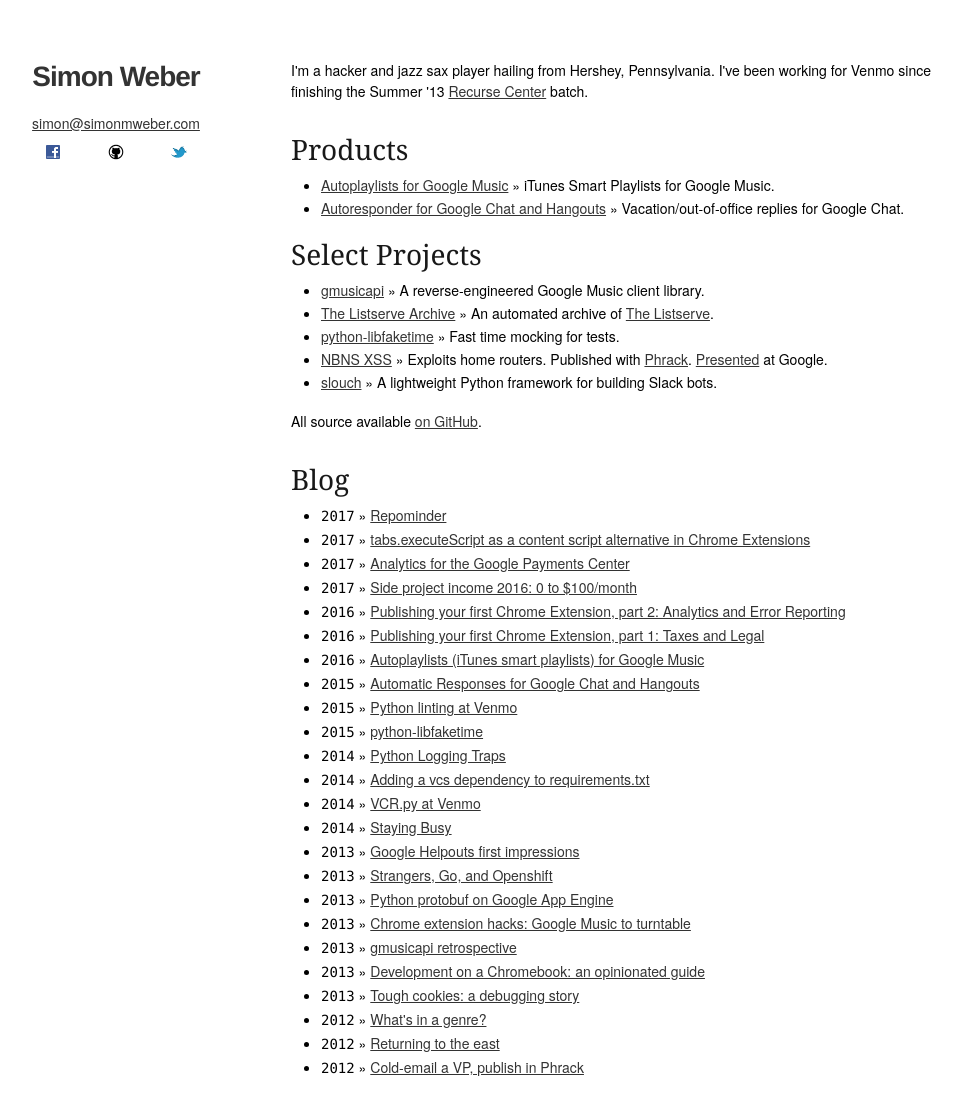
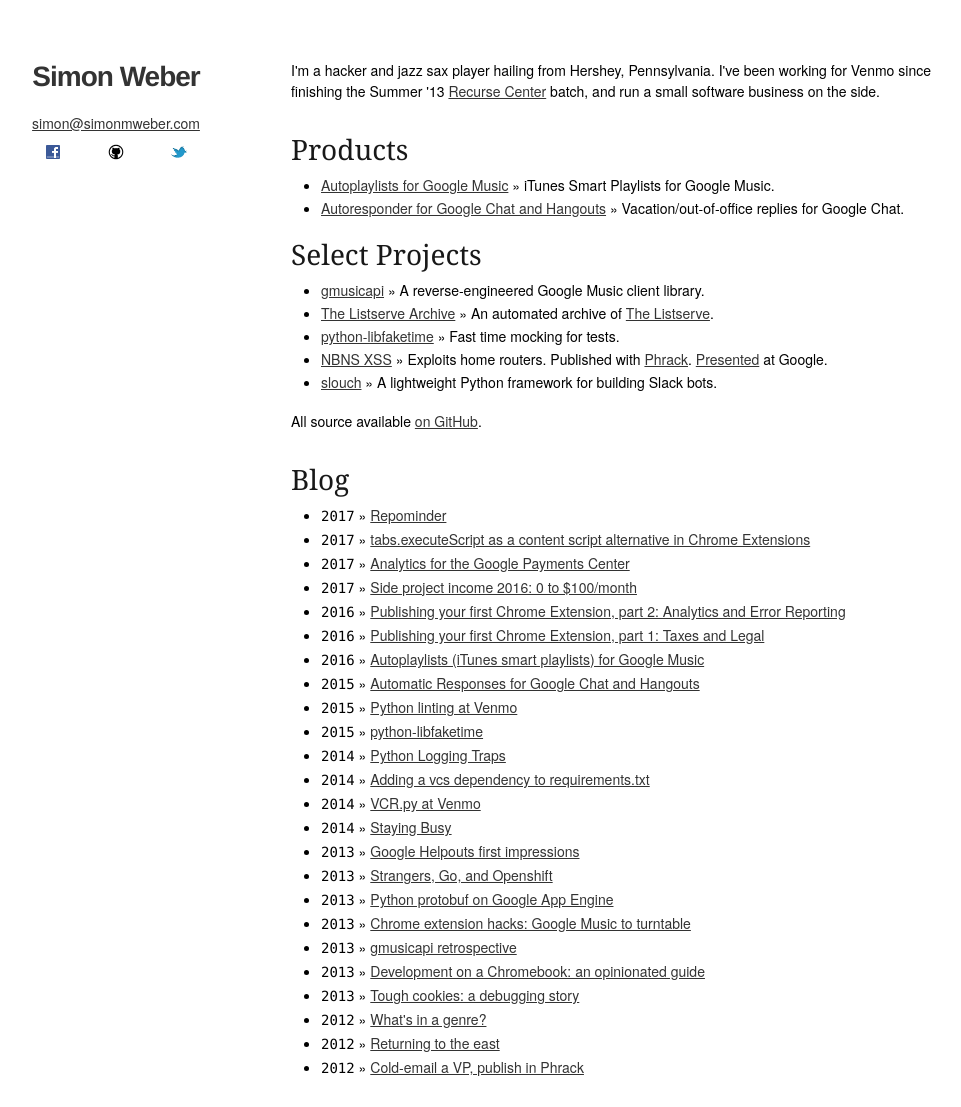
Before and after one commit to simon-weber/simon-weber.github.com, a Jekyll site: the page built from index.html, in a window 1280 px wide. Shown: the whole page, without its empty margins (179-1140 px from the left). Built offline with Jekyll 4.4.1, drawn with Linux system fonts in a browser that asks for light colours.

Commit message:
tweak intro

```diff
--- a/index.html
+++ b/index.html
@@ -4,7 +4,8 @@
 ---
 <div class="landing-item">
     I'm a hacker and jazz sax player hailing from Hershey, Pennsylvania.
-    I've been working for Venmo since finishing the Summer '13 <a href="https://www.recurse.com">Recurse Center</a> batch.
+    I've been working for Venmo since finishing the Summer '13 <a href="https://www.recurse.com">Recurse Center</a> batch,
+    and run a small software business on the side.
 </div>
 
 
```
